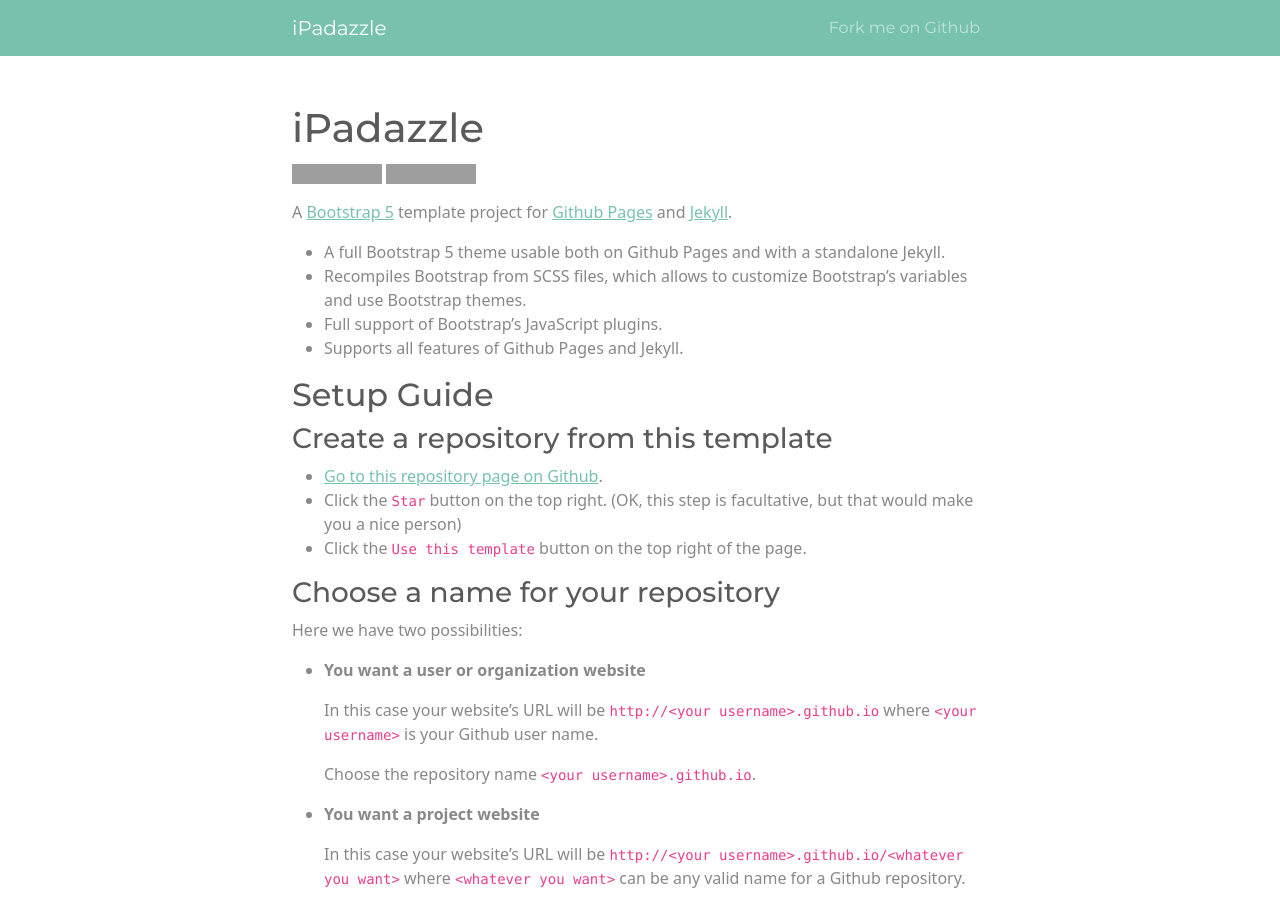
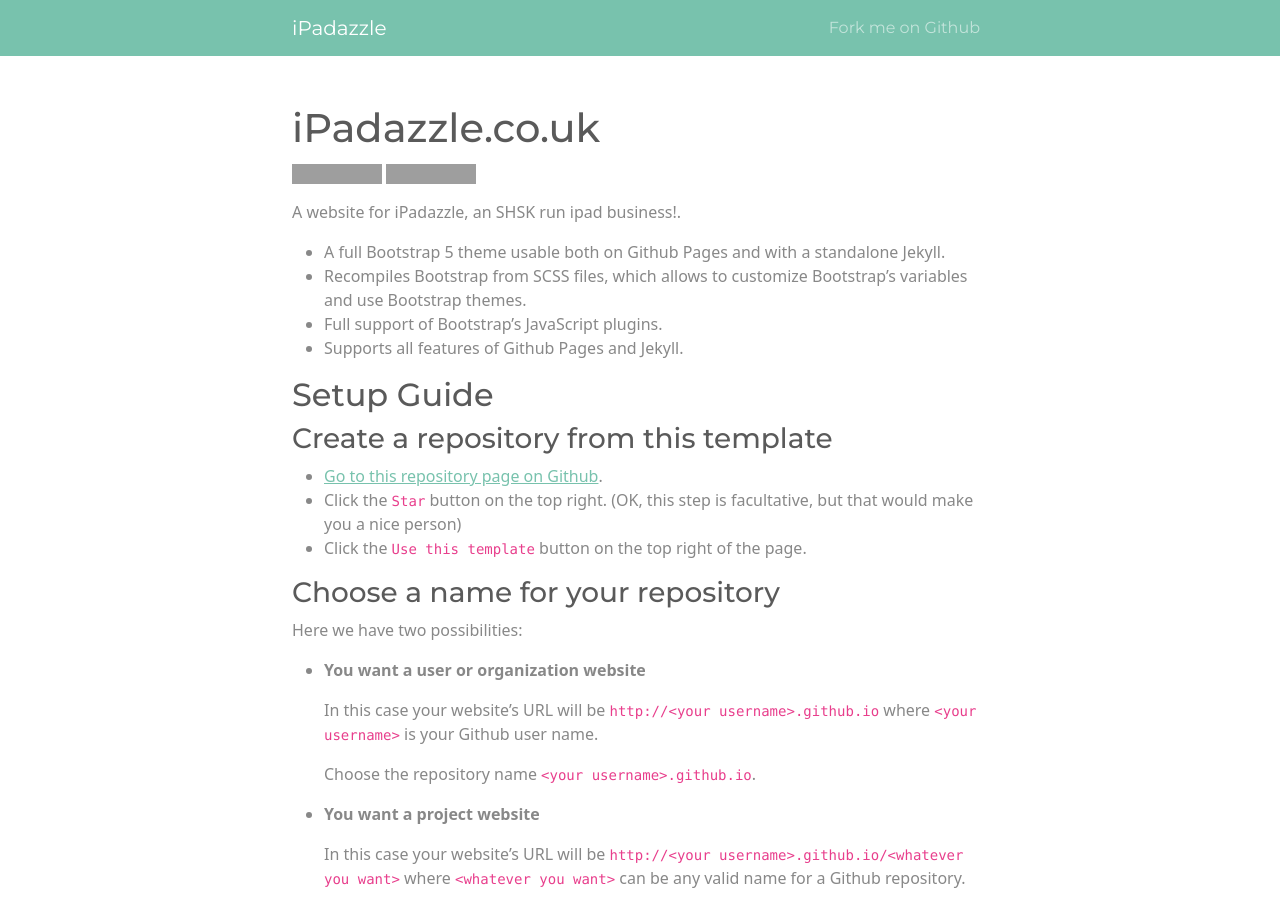
Before and after one commit to NatashaCELloyd/NatashaCELloyd.github.io, a Jekyll site: the page built from index.md, in a window 1280 px wide and 900 px high. Built offline with Jekyll 4.4.1, drawn with Linux system fonts in a browser that asks for light colours; grey boxes are pictures that could not be loaded.

Commit message:
title and first text

```diff
--- a/index.md
+++ b/index.md
@@ -1,11 +1,11 @@
 ---
 layout: page
-title: iPadazzle
+title: iPadazzle.co.uk
 ---
 
 [![Github-sponsors](https://img.shields.io/badge/sponsor-30363D?logo=GitHub-Sponsors&logoColor=#EA4AAA)](https://github.com/sponsors/nicolas-van) [![GitHub Repo stars](https://img.shields.io/github/stars/nicolas-van/bootstrap-4-github-pages?style=social)](https://github.com/nicolas-van/bootstrap-4-github-pages)
 
-A [Bootstrap 5](https://getbootstrap.com/) template project for [Github Pages](https://pages.github.com/) and [Jekyll](https://jekyllrb.com/).
+A website for iPadazzle, an SHSK run ipad business!.
 
 * A full Bootstrap 5 theme usable both on Github Pages and with a standalone Jekyll.
 * Recompiles Bootstrap from SCSS files, which allows to customize Bootstrap's variables and use Bootstrap themes.
```
